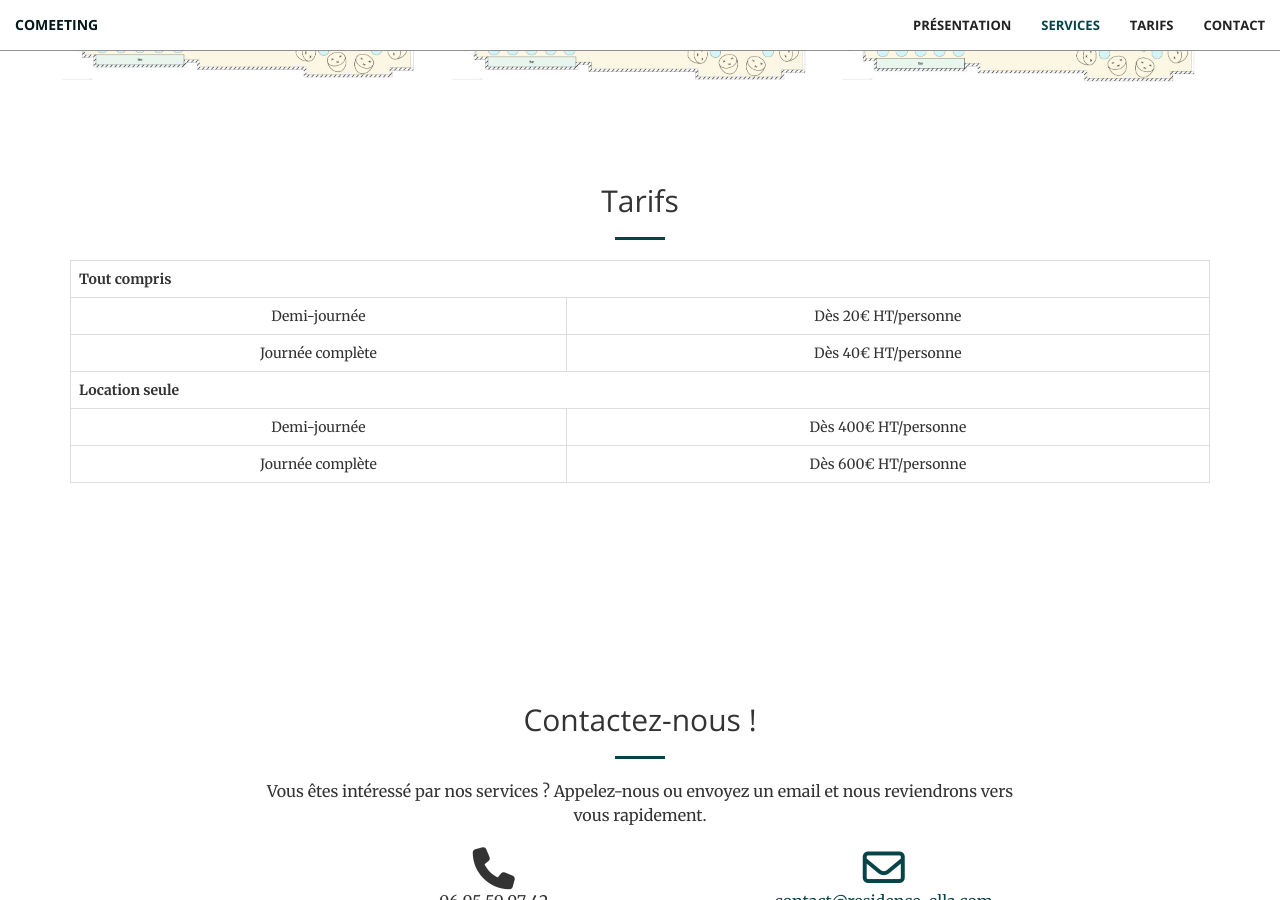
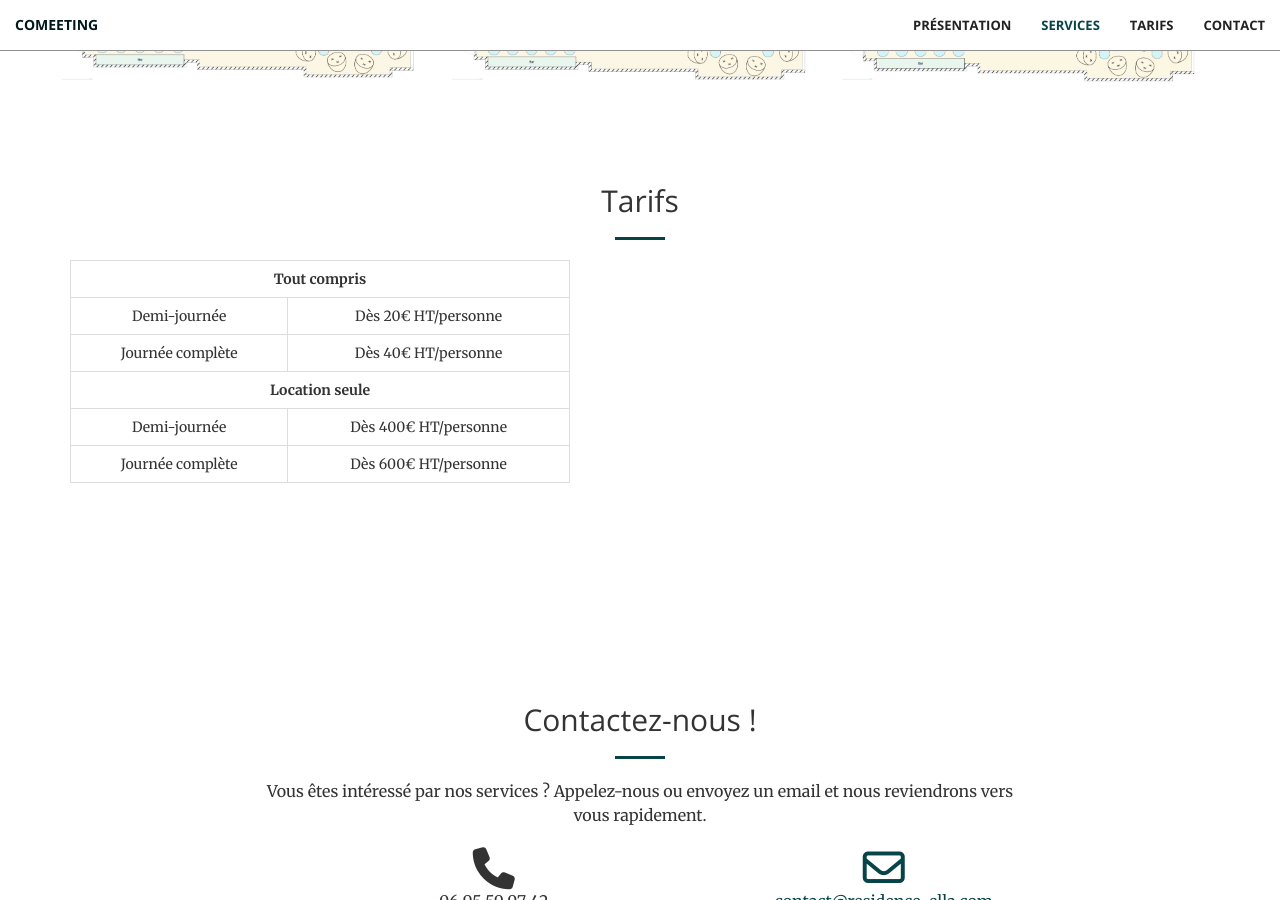
Before and after one commit to 74-mademoiselle/residence-ella.github.io, a Jekyll site: the page built from comeeting.html, in a window 1280 px wide and 900 px high, scrolled down 2704 px. Built offline with Jekyll 4.4.1, drawn with Linux system fonts in a browser that asks for light colours; nearby versions of some CDN libraries.

Commit message:
Price table styling

```diff
--- a/_includes/comeeting/prices.html
+++ b/_includes/comeeting/prices.html
@@ -4,10 +4,9 @@
             <div class="col-lg-12 text-center">
                 <h2 class="section-heading">Tarifs</h2>
                 <hr class="primary">
-                <div>
-                    <table class="table table-bordered">
+                <table class="table table-bordered" style="max-width: 500px;">
                     <tr>
-                            <th colspan="2">Tout compris</th>
+                        <th colspan="2" class="text-center">Tout compris</th>
                     </tr>
                     <tr>
                         <td>Demi-journée</td>
@@ -18,7 +17,7 @@
                         <td>Dès 40€ HT/personne</td>
                     </tr>
                     <tr>
-                            <th colspan="2">Location seule</th>
+                        <th colspan="2" class="text-center">Location seule</th>
                     </tr>
                     <tr>
                         <td>Demi-journée</td>
@@ -32,5 +31,4 @@
             </div>
         </div>
     </div>
-    </div>
 </section>
```
Lines whose indentation alone changed are shown as unchanged.
